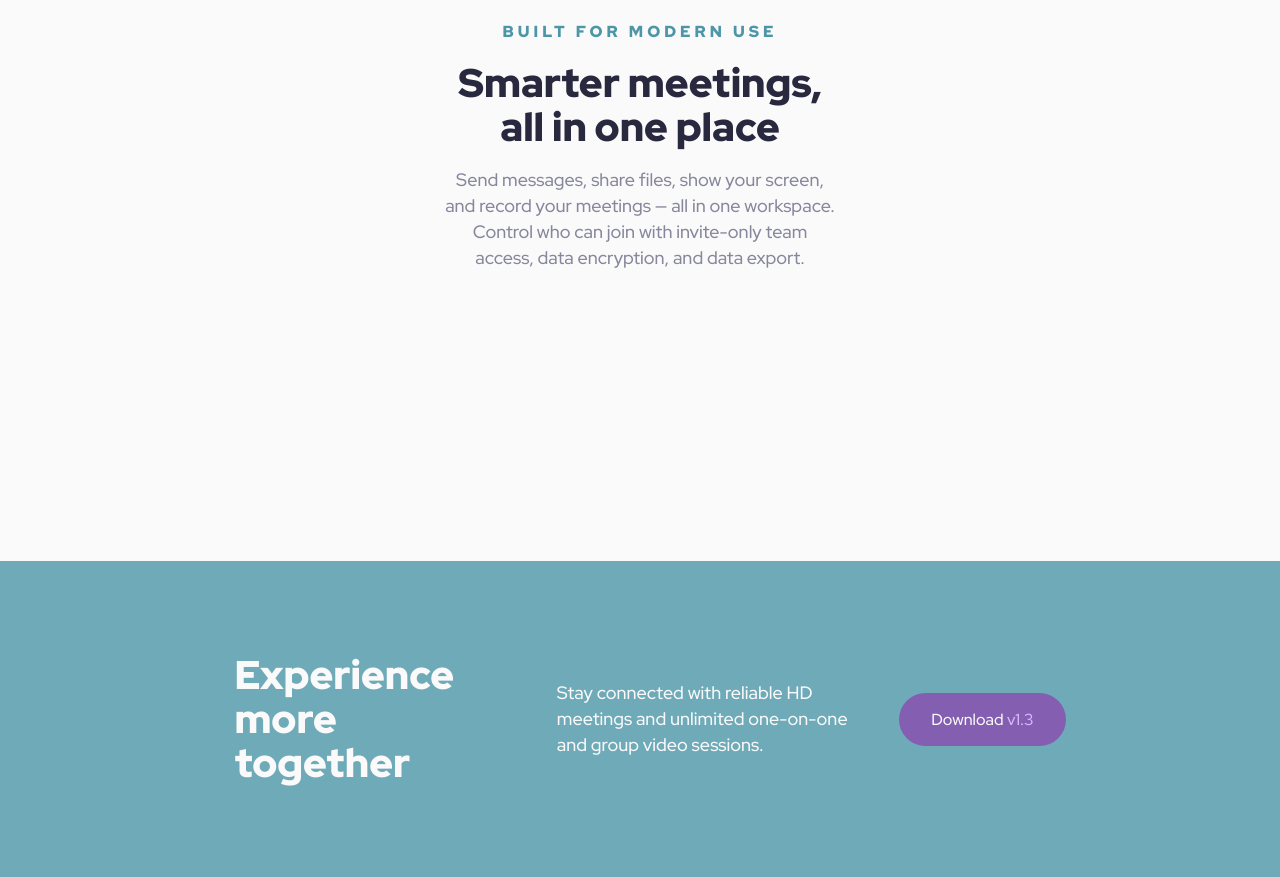
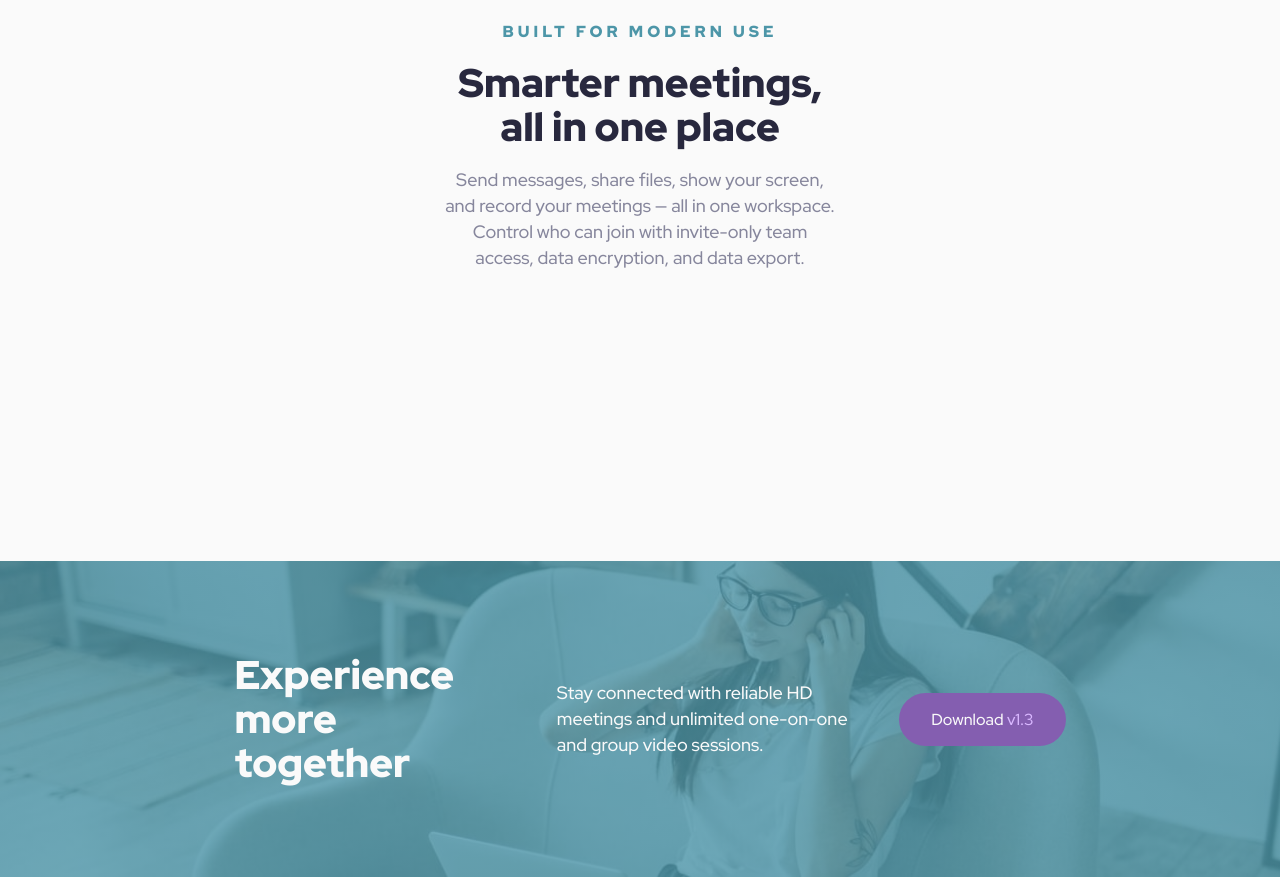
Before and after one commit to CKHarrison/meet-landing-page, a website: page dist/index.html in a window 1280 px wide. Shown: the part 1184-2061 px from the top of the page. Drawn offline with Linux system fonts and the light colour scheme; the site is published under a folder, as on GitHub Pages, so addresses that start at the root find nothing.

Commit message:
modify path for footer background url

```diff
--- a/sass/_footer.scss
+++ b/sass/_footer.scss
@@ -30,7 +30,7 @@
     height: 100%;
     background-image:
       linear-gradient(rgba(77,150,169,.8), rgba(77,150,169,.8)),
-      url(/dist/assets/mobile/image-footer.jpg);
+      url(../assets/mobile/image-footer.jpg);
     background-size: cover;
     // background-blend-mode: hard-light;
   }
@@ -45,7 +45,7 @@
     height: 100%;
     background-image:
       linear-gradient(rgba(77,150,169,.8), rgba(77,150,169,.8)),
-      url(/dist/assets/tablet/image-footer.jpg);
+      url(../assets/tablet/image-footer.jpg);
     background-size: cover;
    }
 
@@ -70,7 +70,7 @@
     height: 100%;
     background-image:
       linear-gradient(rgba(77,150,169,.8), rgba(77,150,169,.8)),
-      url(/dist/assets/desktop/image-footer.jpg);
+      url(../assets/desktop/image-footer.jpg);
       background-size: cover;
   }
 
```
Also changed, not shown: dist/css/style.css, 1 other file.
